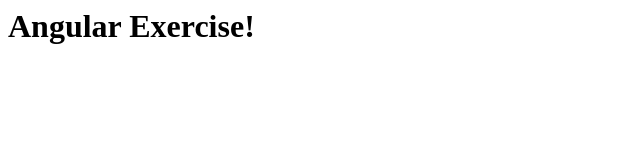
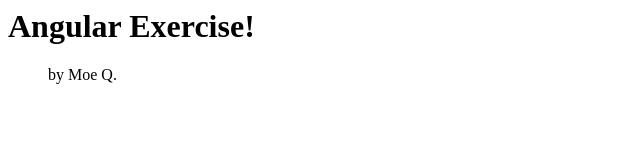
Before and after one commit to Ibaloc/angular-exercise-final-StackBlitz, an Angular app: page / in a window 1280 px wide. Shown: the top 160 px of the page, without its empty margins (0-640 px from the left). Built offline with nearby package versions, Linux system fonts and the light colour scheme.

Commit message:
1 file modified

```diff
--- a/src/main.ts
+++ b/src/main.ts
@@ -9,6 +9,9 @@ import { bootstrapApplication } from '@angular/platform-browser';
   imports: [CommonModule],
   template: `
     <h1>{{name}} Exercise!</h1>
+    <div style = "margin-left: 40px; margin-top: 0px">
+        by Moe Q.
+    </div>
   `,
 })
 export class App {
```
